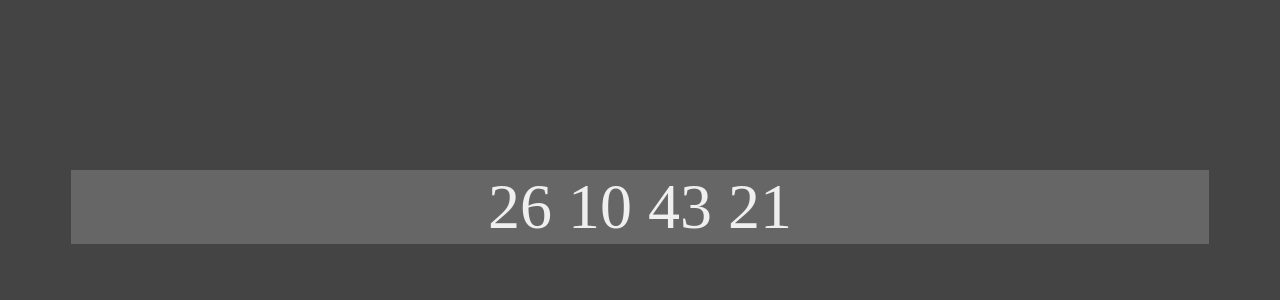
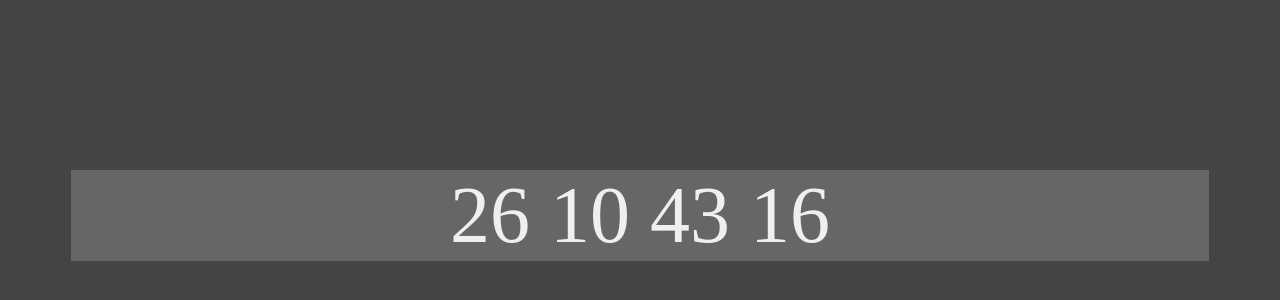
Before and after one commit to osvaldoaurelio/osvaldoaurelio.github.io, a plain HTML site: page c_r/index.html in a window 1280 px wide. Shown: the part 78-378 px from the top of the page. Drawn offline with Linux system fonts and the light colour scheme.

Commit message:
contador regressivo CPBSB2 funcional

```diff
--- a/c_r/index.html
+++ b/c_r/index.html
@@ -14,7 +14,7 @@
       margin-left: auto;
       margin-right: auto;
       width: 90%;
-      font-size: 4em;
+      font-size: 5em;
       background-color: #666;
       text-align: center;
     }
@@ -23,8 +23,10 @@
 <body>
   <div id="conteiner" class="conteiner"></div>
   <script>
-    const agora = new Date(),
-        final = new Date(2018, 4, 30, 12, 0, 0, 0);
+    setInterval(function() { cronometro() } ,1000);
+    function cronometro() {
+      const final = new Date(2018, 4, 30, 12, 0, 0, 0);
+      const agora = new Date();
       let s = Math.floor((final - agora)/1000),
           d = Math.floor(s/(24 * 60 * 60));
       s -= d * 24 * 60 * 60;
@@ -33,7 +35,7 @@
       let m = Math.floor(s/60);
       s -= m * 60;
       document.getElementById("conteiner").innerHTML = d + ' ' + h + ' ' + m + ' ' + s;
-
+    }
   </script>
 </body>
 </html>
```
Lines whose indentation alone changed are shown as unchanged.
